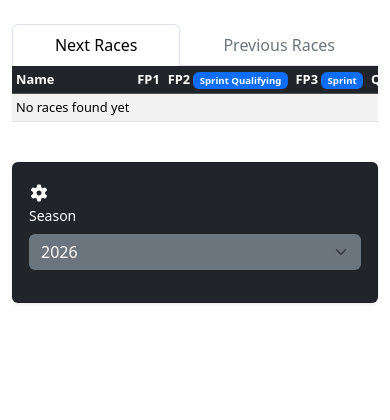
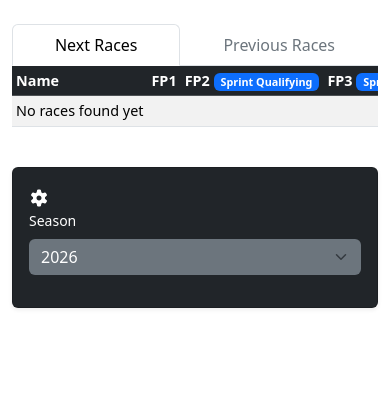
Before and after one commit to RamsesLB/F1, a Django app: page / in a window 390 px wide. Shown: the part 58-478 px from the top of the page. Run offline with Django 5.2, Linux system fonts and the light colour scheme; data that the repository does not hold is empty.

Commit message:
Aumento de tamaño de font pantallas pequeñas, 0.8rem -> 0.9 rem.

```diff
--- a/schedule/static/schedule/css/style.css
+++ b/schedule/static/schedule/css/style.css
@@ -5,6 +5,6 @@
 /*Reduce table font size when using small screens*/
 @media (max-width: 767.98px) {
     .table {
-        font-size: 0.8rem;
+        font-size: 0.9rem;
     }
 }
```
